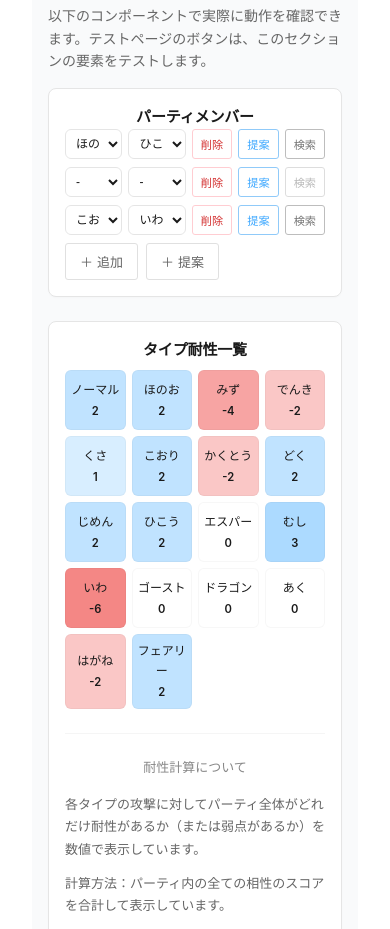
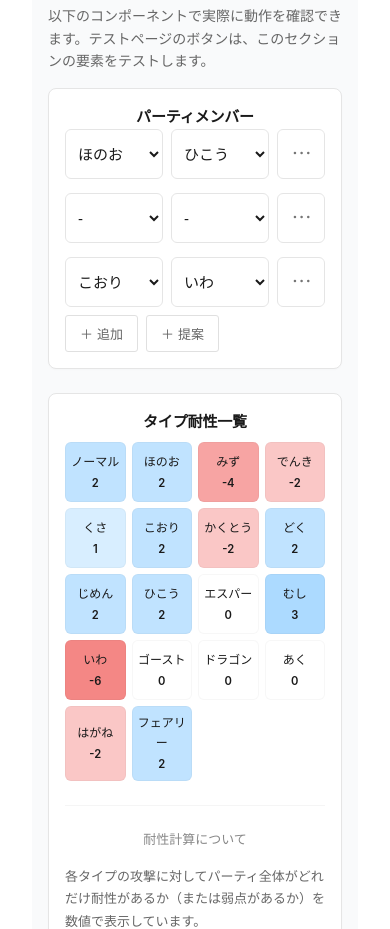
Before and after one commit to masayoshixxx/pokemon-party-weakness-checker, a Next.js app: page /test in a window 390 px wide. Shown: the part 1740-2669 px from the top of the page. Built offline with nearby package versions, Linux system fonts and the light colour scheme.

Commit message:
スマホ画面にメニューボタンを追加、PC/タブレットでも幅に応じて自動切り替え対応

```diff
--- a/app/globals.css
+++ b/app/globals.css
@@ -277,6 +277,20 @@ html.dark .party-section {
 
   .collapse-icon {
     display: none;
+  }
+
+  .section-title {
+    margin-bottom: 1rem;
+  }
+
+  .member-menu-container {
+    display: none;
+  }
+
+  .remove-button,
+  .suggest-member-button,
+  .search-member-button {
+    display: block;
   }
 }
 
@@ -824,28 +838,169 @@ html.dark .explanation-list {
 
   .pokemon-member-inputs {
     flex-wrap: nowrap;
-    gap: 0.375rem;
-    overflow-x: auto;
-    -webkit-overflow-scrolling: touch;
+    gap: 0.5rem;
+    overflow: visible;
+    align-items: stretch;
+    position: relative;
   }
 
   .pokemon-type-select {
     flex: 1;
     min-width: 0;
-    font-size: 0.75rem;
-    padding: 0.375rem 0.375rem;
+    font-size: 0.9375rem;
+    padding: 0.875rem 0.5rem;
+    min-height: 48px;
   }
 
   .remove-button,
   .suggest-member-button,
   .search-member-button {
+    display: none;
+  }
+
+  .member-menu-container {
+    position: relative;
     flex-shrink: 0;
-    padding: 0.375rem 0.5rem;
-    font-size: 0.7rem;
+    z-index: 1;
+  }
+
+  .member-menu-button {
+    padding: 0.875rem 0.75rem;
+    background-color: transparent;
+    color: #757575;
+    border: 1px solid #e5e5e5;
+    border-radius: 6px;
+    font-size: 1.25rem;
+    line-height: 1;
+    cursor: pointer;
+    transition: background-color 0.15s ease, border-color 0.15s ease;
+    min-height: 48px;
+    display: flex;
+    align-items: center;
+    justify-content: center;
+  }
+
+  .member-menu-button:hover {
+    background-color: #f5f5f5;
+    border-color: #d5d5d5;
+  }
+
+  .member-menu-button:active {
+    background-color: #eeeeee;
+  }
+
+  html.dark .member-menu-button {
+    color: #9e9e9e;
+    border-color: #2d2d2d;
+  }
+
+  html.dark .member-menu-button:hover {
+    background-color: rgba(158, 158, 158, 0.1);
+    border-color: #3a3a3a;
+  }
+
+  html.dark .member-menu-button:active {
+    background-color: rgba(158, 158, 158, 0.15);
+  }
+
+  .menu-icon {
+    display: block;
+    transform: rotate(90deg);
+    font-weight: 400;
+    letter-spacing: 0.125rem;
+  }
+
+  .member-menu-dropdown {
+    position: fixed;
+    background-color: #ffffff;
+    border: 1px solid #e5e5e5;
+    border-radius: 6px;
+    box-shadow: 0 4px 12px rgba(0, 0, 0, 0.15);
+    min-width: 120px;
+    z-index: 9999;
+    overflow: hidden;
+    max-width: calc(100vw - 2rem);
+  }
+
+  html.dark .member-menu-dropdown {
+    background-color: #1f1f1f;
+    border-color: #2d2d2d;
+    box-shadow: 0 2px 8px rgba(0, 0, 0, 0.3);
+  }
+
+  .member-menu-item {
+    display: block;
+    width: 100%;
+    padding: 0.75rem 1rem;
+    text-align: left;
+    background-color: transparent;
+    border: none;
+    border-bottom: 1px solid #f0f0f0;
+    font-size: 0.875rem;
+    cursor: pointer;
+    transition: background-color 0.15s ease;
+  }
+
+  .member-menu-item:last-child {
+    border-bottom: none;
+  }
+
+  .member-menu-item:hover {
+    background-color: #f5f5f5;
+  }
+
+  .member-menu-item:active {
+    background-color: #eeeeee;
+  }
+
+  .member-menu-item:disabled {
+    opacity: 0.5;
+    cursor: not-allowed;
+  }
+
+  .member-menu-item:disabled:hover {
+    background-color: transparent;
+  }
+
+  html.dark .member-menu-item {
+    color: #e0e0e0;
+    border-bottom-color: #2d2d2d;
+  }
+
+  html.dark .member-menu-item:hover {
+    background-color: rgba(255, 255, 255, 0.05);
+  }
+
+  html.dark .member-menu-item:active {
+    background-color: rgba(255, 255, 255, 0.08);
+  }
+
+  .remove-menu-item {
+    color: #d32f2f;
+  }
+
+  html.dark .remove-menu-item {
+    color: #ef5350;
+  }
+
+  .suggest-menu-item {
+    color: #3ea8ff;
+  }
+
+  html.dark .suggest-menu-item {
+    color: #64b5f6;
+  }
+
+  .search-menu-item {
+    color: #757575;
+  }
+
+  html.dark .search-menu-item {
+    color: #9e9e9e;
   }
 
   .pokemon-member {
-    margin-bottom: 0.5rem;
+    margin-bottom: 0.875rem;
     padding-bottom: 0;
     border-bottom: none;
   }
@@ -855,7 +1010,7 @@ html.dark .explanation-list {
   }
 
   .pokemon-list {
-    max-height: calc(6 * (2.5rem + 0.5rem));
+    max-height: calc(6 * (4rem + 0.875rem));
     overflow-y: auto;
     margin-bottom: 0.5rem;
   }
--- a/components/PokemonMember.tsx
+++ b/components/PokemonMember.tsx
@@ -1,6 +1,6 @@
 'use client';
 
-import { useCallback } from 'react';
+import { useCallback, useState, useRef, useEffect } from 'react';
 import { Pokemon, PokemonType } from '@/lib/types';
 import { POKEMON_TYPES } from '@/lib/pokemonTypes';
 import { suggestMemberType } from '@/lib/suggestion';
@@ -25,6 +25,33 @@ export default function PokemonMember({
   onSuggest,
   continuousClickState,
 }: PokemonMemberProps) {
+  const [isMenuOpen, setIsMenuOpen] = useState(false);
+  const [dropdownPosition, setDropdownPosition] = useState({ top: 0, right: 0 });
+  const menuRef = useRef<HTMLDivElement>(null);
+  const buttonRef = useRef<HTMLButtonElement>(null);
+
+  useEffect(() => {
+    const handleClickOutside = (event: MouseEvent) => {
+      if (menuRef.current && !menuRef.current.contains(event.target as Node)) {
+        setIsMenuOpen(false);
+      }
+    };
+
+    if (isMenuOpen) {
+      if (buttonRef.current) {
+        const rect = buttonRef.current.getBoundingClientRect();
+        setDropdownPosition({
+          top: rect.bottom + 4,
+          right: window.innerWidth - rect.right,
+        });
+      }
+      document.addEventListener('mousedown', handleClickOutside);
+    }
+
+    return () => {
+      document.removeEventListener('mousedown', handleClickOutside);
+    };
+  }, [isMenuOpen]);
 
   const handleSuggest = useCallback(() => {
     if (!pokemon.type1) return;
@@ -47,13 +74,20 @@ export default function PokemonMember({
       });
       onSuggest(pokemon.id);
     }
+    setIsMenuOpen(false);
   }, [pokemon.id, pokemon.type1, pokemon.type2, party, onSuggest, onUpdate, continuousClickState]);
 
   const handleSearch = useCallback(() => {
     if (!pokemon.type1) return;
     const searchUrl = generateYakkunSearchUrl(pokemon.type1, pokemon.type2);
     window.open(searchUrl, '_blank', 'noopener,noreferrer');
+    setIsMenuOpen(false);
   }, [pokemon.type1, pokemon.type2]);
+
+  const handleRemove = useCallback(() => {
+    onRemove(pokemon.id);
+    setIsMenuOpen(false);
+  }, [pokemon.id, onRemove]);
 
   return (
     <div className="pokemon-member">
@@ -120,6 +154,56 @@ export default function PokemonMember({
         >
           検索
         </button>
+        <div className="member-menu-container" ref={menuRef}>
+          <button
+            ref={buttonRef}
+            onClick={(e) => {
+              e.stopPropagation();
+              setIsMenuOpen(!isMenuOpen);
+            }}
+            className="member-menu-button"
+            type="button"
+            aria-label="メニューを開く"
+            aria-expanded={isMenuOpen}
+          >
+            <span className="menu-icon">︙</span>
+          </button>
+          {isMenuOpen && (
+            <div
+              className="member-menu-dropdown"
+              style={{
+                top: `${dropdownPosition.top}px`,
+                right: `${dropdownPosition.right}px`,
+              }}
+            >
+              <button
+                onClick={handleRemove}
+                className="member-menu-item remove-menu-item"
+                type="button"
+                disabled={!canRemove}
+              >
+                削除
+              </button>
+              <button
+                onClick={handleSuggest}
+                className="member-menu-item suggest-menu-item"
+                type="button"
+                aria-label="このメンバーのタイプを提案"
+              >
+                提案
+              </button>
+              <button
+                onClick={handleSearch}
+                className="member-menu-item search-menu-item"
+                type="button"
+                aria-label="このタイプのポケモンを検索"
+                disabled={!pokemon.type1}
+              >
+                検索
+              </button>
+            </div>
+          )}
+        </div>
       </div>
     </div>
   );
```
Also changed, not shown: 1 other file (tests, documents, lock files or other folders).
